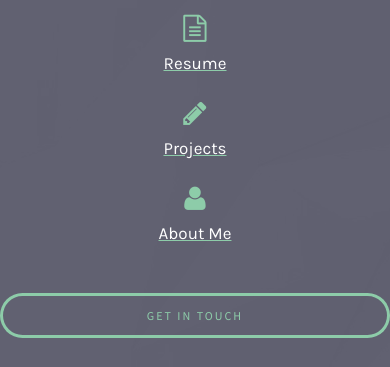
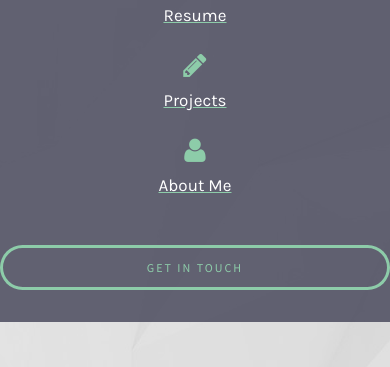
Before and after one commit to melquick/melquick.github.io, a plain HTML site: page index.html in a window 390 px wide. Shown: the part 326-693 px from the top of the page. Drawn offline with Linux system fonts and the light colour scheme.

Commit message:
Update main.css

```diff
--- a/assets/css/main.css
+++ b/assets/css/main.css
@@ -3062,11 +3062,11 @@
 		@media screen and (max-width: 1280px) {
 
 			#banner {
-				padding: 7em 0 6em 0;
+				padding: 2em 0 2em 0;
 			}
 
 				#banner .inner {
-					padding-top: 6em;
+					padding-top: 2em;
 				}
 
 				#banner h1 {
@@ -3087,11 +3087,11 @@
 
 			#banner {
 				background-attachment: scroll;
-				padding: 5em 0 4em 0;
+				padding: 2em 0 2em 0;
 			}
 
 				#banner .inner {
-					padding-top: 4em;
+					padding-top: 2em;
 				}
 
 				#banner h1 {
@@ -3112,11 +3112,11 @@
 		@media screen and (max-width: 736px) {
 
 			#banner {
-				padding: 4em 0 3em 0;
+				padding: 2em 0 2em 0;
 			}
 
 				#banner .inner {
-					padding-top: 3em;
+					padding-top: 2em;
 				}
 
 				#banner h1 {
```
